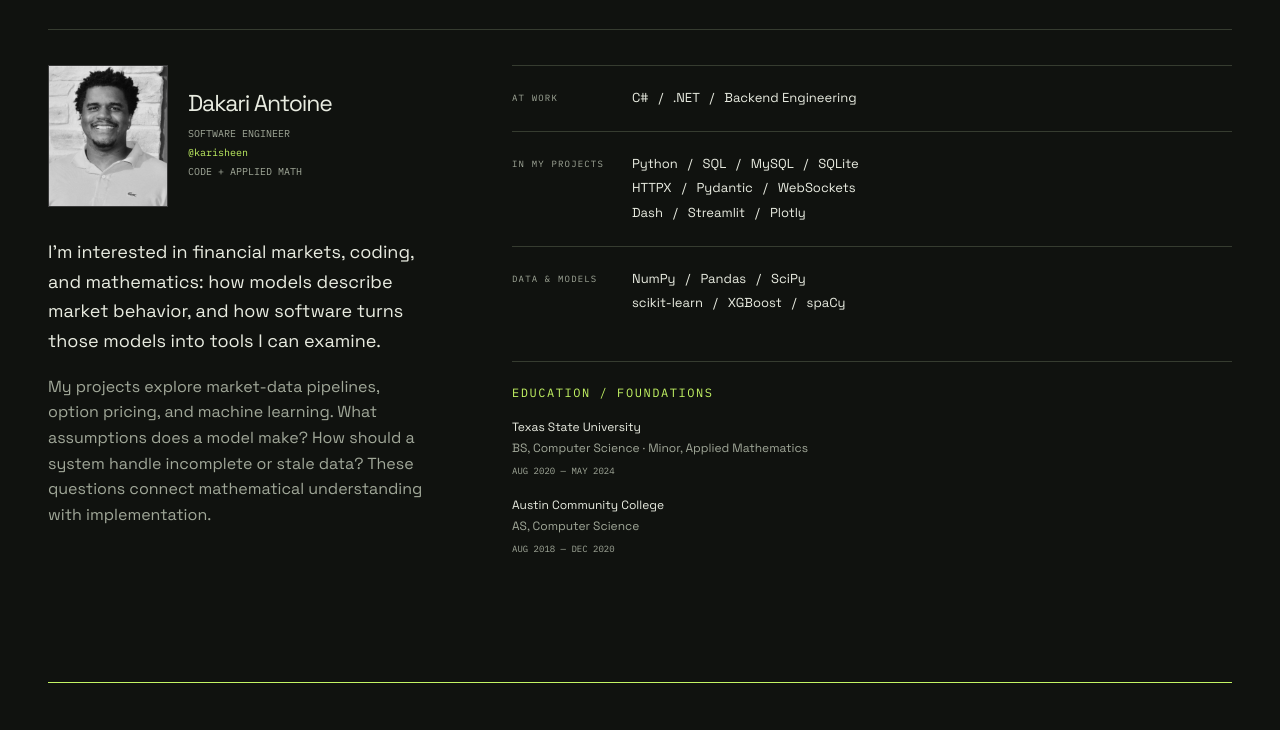
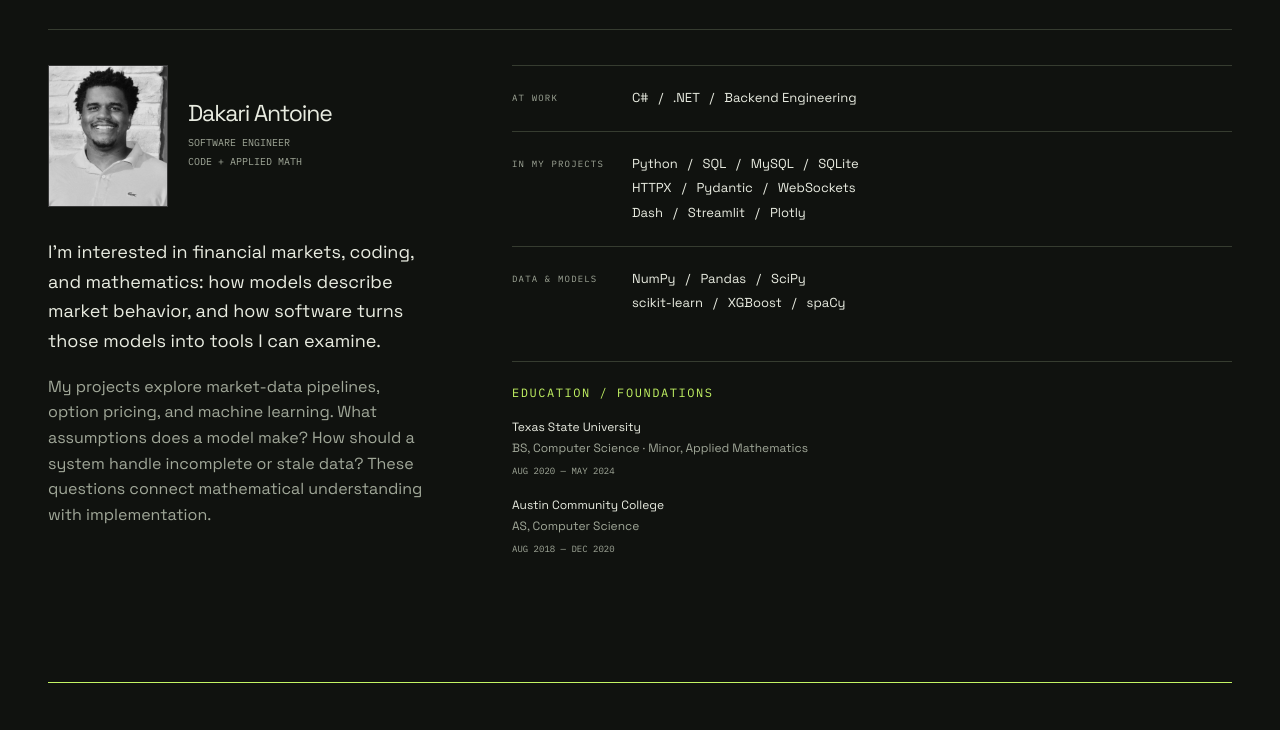
Before and after one commit to karisheen/karisheen.github.io, a plain HTML site: page index.html in a window 1280 px wide. Shown: the part 4672-5402 px from the top of the page. Drawn offline with Linux system fonts and the light colour scheme.

Commit message:
Remove social handle from About profile card

```diff
--- a/index.html
+++ b/index.html
@@ -711,8 +711,7 @@
               <div>
                 <h3>Dakari Antoine</h3>
                 <p>
-                  SOFTWARE ENGINEER<br /><span class="accent">@karisheen</span
-                  ><br />CODE + APPLIED MATH
+                  SOFTWARE ENGINEER<br />CODE + APPLIED MATH
                 </p>
               </div>
             </div>
```
